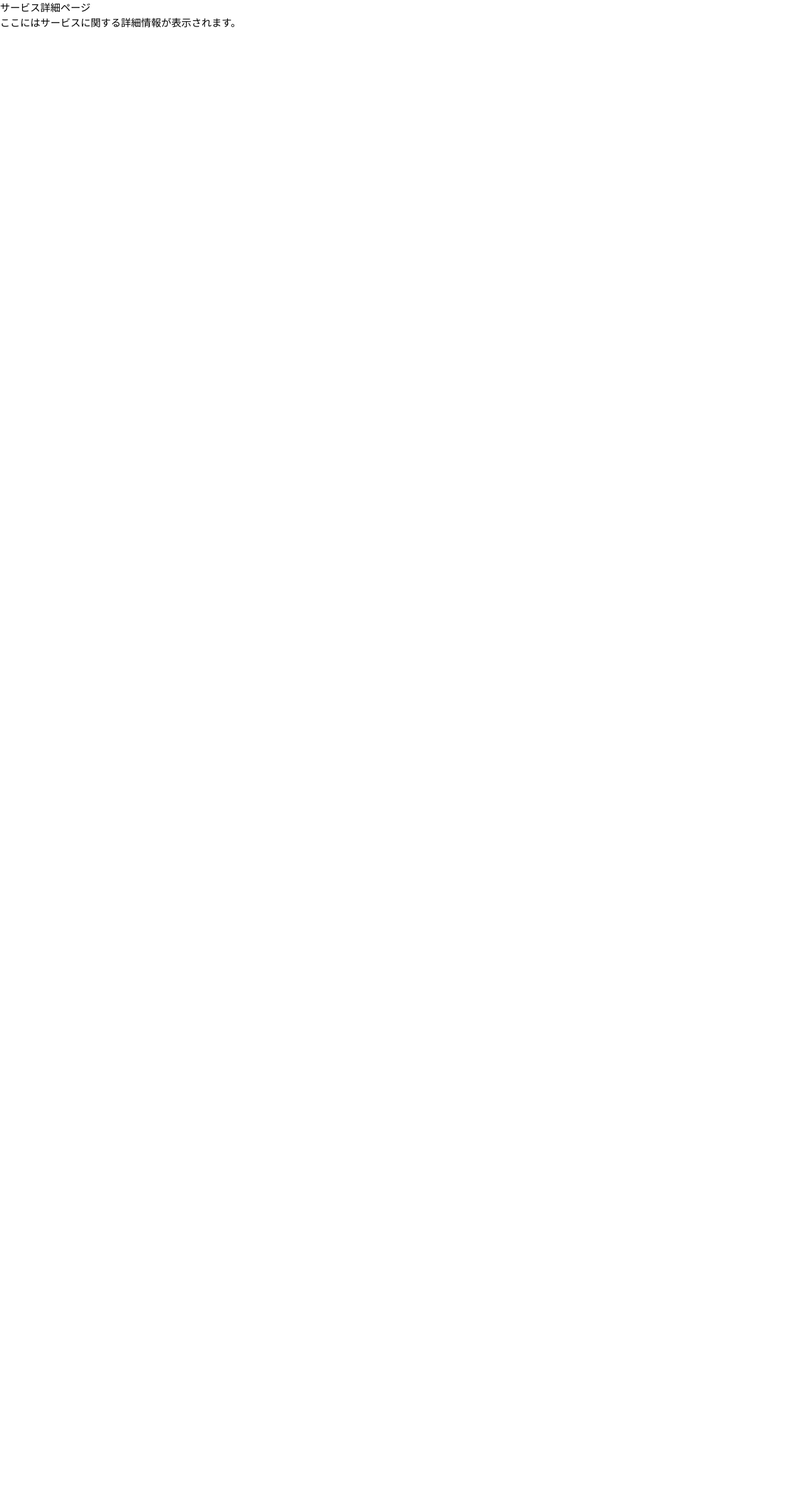
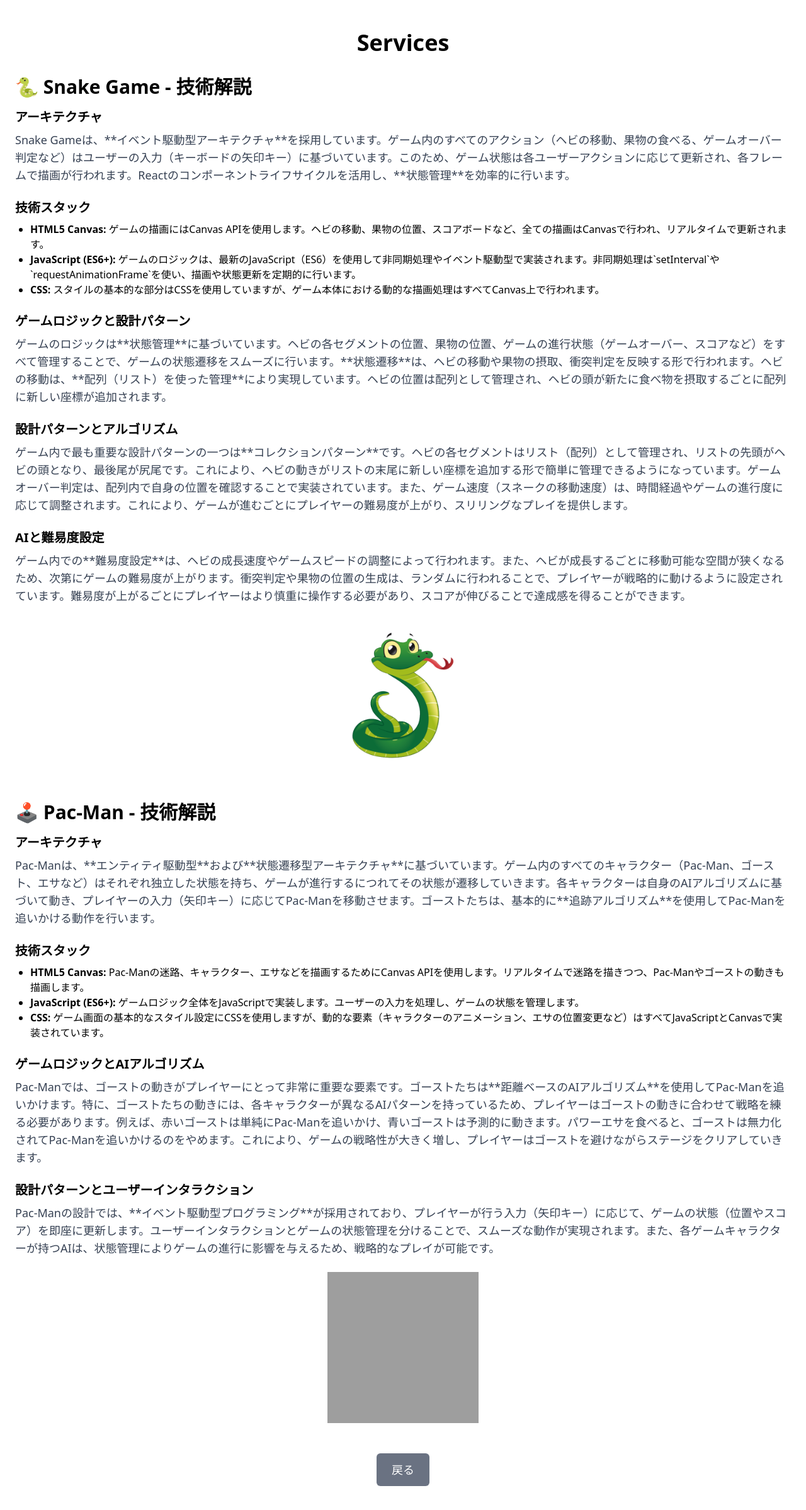
Before and after one commit to sinnn9593/no1, a React (Vite) app: page /service in a window 1280 px wide. Shown: the top 2398 px of the page at 63% size. Before the commit the page ends 800 px from the top, so only its background shows below. Built offline with nearby package versions, Linux system fonts and the light colour scheme; grey boxes are pictures that could not be loaded.

Commit message:
the halfway to complete Service Page

```diff
--- a/src/components/Service.tsx
+++ b/src/components/Service.tsx
@@ -1,11 +1,100 @@
-import React from 'react';
+import { motion } from "framer-motion";
+import { Link } from "react-router-dom";
 
 const Service = () => {
   return (
-    <div className="container">
-      <h1>サービス詳細ページ</h1>
-      <p>ここにはサービスに関する詳細情報が表示されます。</p>
-    </div>
+    <motion.div
+      initial={{ opacity: 0, y: 50 }}
+      animate={{ opacity: 1, y: 0 }}
+      transition={{ duration: 0.8, ease: "easeOut" }}
+      className="container mx-auto px-6 py-12 min-h-screen overflow-y-auto"
+    >
+      <h1 className="text-4xl font-bold text-center mb-8">Services</h1>
+
+      {/* Snake Game Section */}
+      <section className="mb-12">
+        <h2 className="text-3xl font-semibold mb-4">🐍 Snake Game - 技術解説</h2>
+
+        <h3 className="text-xl font-semibold mb-2">アーキテクチャ</h3>
+        <p className="text-lg text-gray-700 mb-6">
+          Snake Gameは、**イベント駆動型アーキテクチャ**を採用しています。ゲーム内のすべてのアクション（ヘビの移動、果物の食べる、ゲームオーバー判定など）はユーザーの入力（キーボードの矢印キー）に基づいています。このため、ゲーム状態は各ユーザーアクションに応じて更新され、各フレームで描画が行われます。Reactのコンポーネントライフサイクルを活用し、**状態管理**を効率的に行います。
+        </p>
+
+        <h3 className="text-xl font-semibold mb-2">技術スタック</h3>
+        <ul className="list-disc pl-6 mb-6">
+          <li><strong>HTML5 Canvas:</strong> ゲームの描画にはCanvas APIを使用します。ヘビの移動、果物の位置、スコアボードなど、全ての描画はCanvasで行われ、リアルタイムで更新されます。</li>
+          <li><strong>JavaScript (ES6+):</strong> ゲームのロジックは、最新のJavaScript（ES6）を使用して非同期処理やイベント駆動型で実装されます。非同期処理は`setInterval`や`requestAnimationFrame`を使い、描画や状態更新を定期的に行います。</li>
+          <li><strong>CSS:</strong> スタイルの基本的な部分はCSSを使用していますが、ゲーム本体における動的な描画処理はすべてCanvas上で行われます。</li>
+        </ul>
+
+        <h3 className="text-xl font-semibold mb-2">ゲームロジックと設計パターン</h3>
+        <p className="text-lg text-gray-700 mb-6">
+          ゲームのロジックは**状態管理**に基づいています。ヘビの各セグメントの位置、果物の位置、ゲームの進行状態（ゲームオーバー、スコアなど）をすべて管理することで、ゲームの状態遷移をスムーズに行います。**状態遷移**は、ヘビの移動や果物の摂取、衝突判定を反映する形で行われます。ヘビの移動は、**配列（リスト）を使った管理**により実現しています。ヘビの位置は配列として管理され、ヘビの頭が新たに食べ物を摂取するごとに配列に新しい座標が追加されます。
+        </p>
+
+        <h3 className="text-xl font-semibold mb-2">設計パターンとアルゴリズム</h3>
+        <p className="text-lg text-gray-700 mb-6">
+          ゲーム内で最も重要な設計パターンの一つは**コレクションパターン**です。ヘビの各セグメントはリスト（配列）として管理され、リストの先頭がヘビの頭となり、最後尾が尻尾です。これにより、ヘビの動きがリストの末尾に新しい座標を追加する形で簡単に管理できるようになっています。ゲームオーバー判定は、配列内で自身の位置を確認することで実装されています。また、ゲーム速度（スネークの移動速度）は、時間経過やゲームの進行度に応じて調整されます。これにより、ゲームが進むごとにプレイヤーの難易度が上がり、スリリングなプレイを提供します。
+        </p>
+
+        <h3 className="text-xl font-semibold mb-2">AIと難易度設定</h3>
+        <p className="text-lg text-gray-700 mb-6">
+          ゲーム内での**難易度設定**は、ヘビの成長速度やゲームスピードの調整によって行われます。また、ヘビが成長するごとに移動可能な空間が狭くなるため、次第にゲームの難易度が上がります。衝突判定や果物の位置の生成は、ランダムに行われることで、プレイヤーが戦略的に動けるように設定されています。難易度が上がるごとにプレイヤーはより慎重に操作する必要があり、スコアが伸びることで達成感を得ることができます。
+        </p>
+
+        <div className="text-center mb-6">
+          <img
+            src="/assets/models1/snake.png"
+            alt="Snake Game"
+            className="mx-auto w-60 h-60 object-cover mb-4"
+          />
+        </div>
+      </section>
+
+      {/* Pac-Man Section */}
+      <section className="mb-12">
+        <h2 className="text-3xl font-semibold mb-4">🕹️ Pac-Man - 技術解説</h2>
+
+        <h3 className="text-xl font-semibold mb-2">アーキテクチャ</h3>
+        <p className="text-lg text-gray-700 mb-6">
+          Pac-Manは、**エンティティ駆動型**および**状態遷移型アーキテクチャ**に基づいています。ゲーム内のすべてのキャラクター（Pac-Man、ゴースト、エサなど）はそれぞれ独立した状態を持ち、ゲームが進行するにつれてその状態が遷移していきます。各キャラクターは自身のAIアルゴリズムに基づいて動き、プレイヤーの入力（矢印キー）に応じてPac-Manを移動させます。ゴーストたちは、基本的に**追跡アルゴリズム**を使用してPac-Manを追いかける動作を行います。
+        </p>
+
+        <h3 className="text-xl font-semibold mb-2">技術スタック</h3>
+        <ul className="list-disc pl-6 mb-6">
+          <li><strong>HTML5 Canvas:</strong> Pac-Manの迷路、キャラクター、エサなどを描画するためにCanvas APIを使用します。リアルタイムで迷路を描きつつ、Pac-Manやゴーストの動きも描画します。</li>
+          <li><strong>JavaScript (ES6+):</strong> ゲームロジック全体をJavaScriptで実装します。ユーザーの入力を処理し、ゲームの状態を管理します。</li>
+          <li><strong>CSS:</strong> ゲーム画面の基本的なスタイル設定にCSSを使用しますが、動的な要素（キャラクターのアニメーション、エサの位置変更など）はすべてJavaScriptとCanvasで実装されています。</li>
+        </ul>
+
+        <h3 className="text-xl font-semibold mb-2">ゲームロジックとAIアルゴリズム</h3>
+        <p className="text-lg text-gray-700 mb-6">
+          Pac-Manでは、ゴーストの動きがプレイヤーにとって非常に重要な要素です。ゴーストたちは**距離ベースのAIアルゴリズム**を使用してPac-Manを追いかけます。特に、ゴーストたちの動きには、各キャラクターが異なるAIパターンを持っているため、プレイヤーはゴーストの動きに合わせて戦略を練る必要があります。例えば、赤いゴーストは単純にPac-Manを追いかけ、青いゴーストは予測的に動きます。パワーエサを食べると、ゴーストは無力化されてPac-Manを追いかけるのをやめます。これにより、ゲームの戦略性が大きく増し、プレイヤーはゴーストを避けながらステージをクリアしていきます。
+        </p>
+
+        <h3 className="text-xl font-semibold mb-2">設計パターンとユーザーインタラクション</h3>
+        <p className="text-lg text-gray-700 mb-6">
+          Pac-Manの設計では、**イベント駆動型プログラミング**が採用されており、プレイヤーが行う入力（矢印キー）に応じて、ゲームの状態（位置やスコア）を即座に更新します。ユーザーインタラクションとゲームの状態管理を分けることで、スムーズな動作が実現されます。また、各ゲームキャラクターが持つAIは、状態管理によりゲームの進行に影響を与えるため、戦略的なプレイが可能です。
+        </p>
+
+        <div className="text-center mb-6">
+          <img
+            src="/assets/models1/pac-man.png"
+            alt="Pac-Man"
+            className="mx-auto w-60 h-60 object-cover mb-4"
+          />
+        </div>
+      </section>
+
+      {/* 戻るボタン */}
+      <div className="text-center mt-12">
+        <Link to="/">
+          <button className="px-6 py-3 bg-gray-500 text-white text-lg rounded-md hover:bg-gray-600 transition">
+            戻る
+          </button>
+        </Link>
+      </div>
+    </motion.div>
   );
 };
 
```
